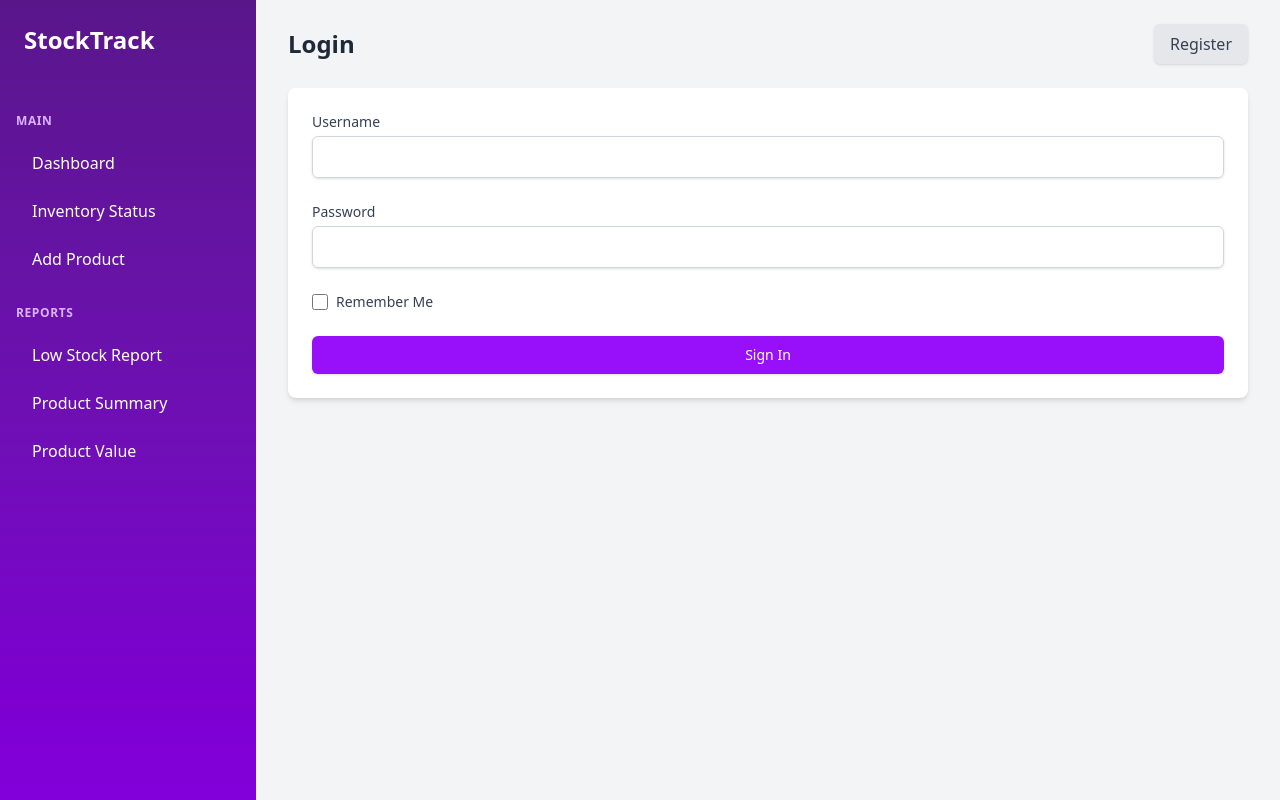
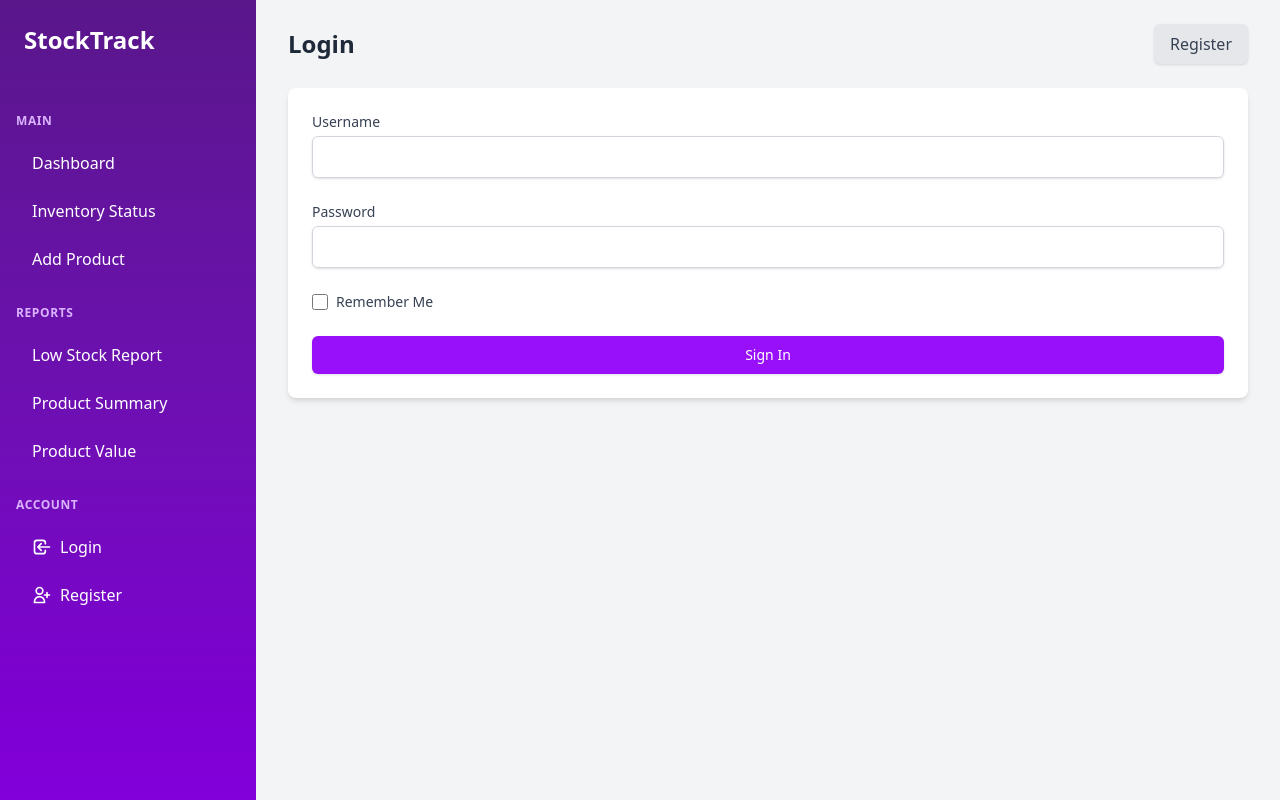
Before and after one commit to jujubear24/inventory_app, a Flask app: a page that uses app/templates/base.html in a window 1280 px wide. Run offline with Flask 3, Linux system fonts and the light colour scheme; style sheets or scripts are compiled from the project's sources.

Commit message:
update[base template]: Update 'base' template to include authentication elements

```diff
--- a/app/templates/base.html
+++ b/app/templates/base.html
@@ -16,19 +16,37 @@
                 <div class="text-2xl font-bold">StockTrack</div>
             </div>
 
+            <!-- User info section - only show if logged in -->
+            {% if current_user.is_authenticated %}
+            <div class="p-4 mb-2 border-b border-purple-800/30">
+                <div class="flex items-center">
+                    <div
+                        class="w-10 h-10 rounded-full bg-purple-600 flex items-center justify-center font-bold text-lg">
+                        {{ current_user.username[0].upper() }}
+                    </div>
+                    <div class="ml-3">
+                        <div class="font-medium">{{ current_user.full_name }}</div>
+                        <div class="text-xs text-purple-300">
+                            {% if current_user.is_admin %}Admin{% else %}User{% endif %}
+                        </div>
+                    </div>
+                </div>
+            </div>
+            {% endif %}
+
             <!-- Navigation sections -->
             <div class="p-4">
                 <div class="text-xs font-semibold uppercase tracking-wider text-purple-300 mb-3 mt-4">Main</div>
                 <nav class="space-y-1">
-                    <a href="{{ url_for('main.product_list') }}"
-                        class=" py-2.5 px-4 rounded-lg hover:bg-white/10 transition-colors flex items-center text-white">
+                    <a href="{{ url_for('routes.product_list') }}"
+                        class="py-2.5 px-4 rounded-lg hover:bg-white/10 transition-colors flex items-center text-white">
                         Dashboard
                     </a>
-                    <a href="{{ url_for('main.inventory_status') }}"
+                    <a href="{{ url_for('routes.inventory_status') }}"
                         class=" py-2.5 px-4 rounded-lg hover:bg-white/10 transition-colors flex items-center text-white">
                         Inventory Status
                     </a>
-                    <a href="{{ url_for('products.add_product') }}"
+                    <a href="{{ url_for('routes.add_product') }}"
                         class=" py-2.5 px-4 rounded-lg hover:bg-white/10 transition-colors flex items-center text-white">
                         Add Product
                     </a>
@@ -36,19 +54,68 @@
 
                 <div class="text-xs font-semibold uppercase tracking-wider text-purple-300 mb-3 mt-6">Reports</div>
                 <nav class="space-y-1">
-                    <!-- Removed stock_level_report from navigation -->
-                    <a href="{{ url_for('reports.low_stock_report') }}"
+                    <a href="{{ url_for('routes.low_stock_report') }}"
                         class=" py-2.5 px-4 rounded-lg hover:bg-white/10 transition-colors flex items-center text-white">
                         Low Stock Report
                     </a>
-                    <a href="{{ url_for('reports.product_summary_report') }}"
-                        class=" py-2.5 px-4 rounded-lg hover:bg-white/10 transition-colors flex items-center text-white">
+                    <a href="{{ url_for('routes.product_summary_report') }}"
+                        class="py-2.5 px-4 rounded-lg hover:bg-white/10 transition-colors flex items-center text-white">
                         Product Summary
                     </a>
-                    <a href="{{ url_for('reports.product_value_report') }}"
-                        class=" py-2.5 px-4 rounded-lg hover:bg-white/10 transition-colors flex items-center text-white">
+                    <a href="{{ url_for('routes.product_value_report') }}"
+                        class="py-2.5 px-4 rounded-lg hover:bg-white/10 transition-colors flex items-center text-white">
                         Product Value
                     </a>
+                </nav>
+
+                <!-- Admin section - only visible to admin users -->
+                {% if current_user.is_authenticated and current_user.is_admin %}
+                <div class="text-xs font-semibold uppercase tracking-wider text-purple-300 mb-3 mt-6">Administration
+                </div>
+                <nav class="space-y-1">
+                    <a href="{{ url_for('admin.user_list') }}"
+                        class="py-2.5 px-4 rounded-lg hover:bg-white/10 transition-colors flex items-center text-white">
+                        User Management
+                    </a>
+                </nav>
+                {% endif %}
+
+                <!-- Authentication links -->
+                <div class="text-xs font-semibold uppercase tracking-wider text-purple-300 mb-3 mt-6">Account</div>
+                <nav class="space-y-1">
+                    {% if current_user.is_authenticated %}
+                    <a href="{{ url_for('auth.logout') }}"
+                        class="py-2.5 px-4 rounded-lg hover:bg-white/10 transition-colors flex items-center text-white">
+                        <svg class="w-5 h-5 mr-2" fill="none" stroke="currentColor" viewBox="0 0 24 24"
+                            xmlns="http://www.w3.org/2000/svg">
+                            <path stroke-linecap="round" stroke-linejoin="round" stroke-width="2"
+                                d="M17 16l4-4m0 0l-4-4m4 4H7m6 4v1a3 3 0 01-3 3H6a3 3 0 01-3-3V7a3 3 0 013-3h4a3 3 0 013 3v1">
+                            </path>
+                        </svg>
+                        Logout
+                    </a>
+                    {% else %}
+                    <a href="{{ url_for('auth.login') }}"
+                        class="py-2.5 px-4 rounded-lg hover:bg-white/10 transition-colors flex items-center text-white">
+                        <svg class="w-5 h-5 mr-2" fill="none" stroke="currentColor" viewBox="0 0 24 24"
+                            xmlns="http://www.w3.org/2000/svg">
+                            <path stroke-linecap="round" stroke-linejoin="round" stroke-width="2"
+                                d="M11 16l-4-4m0 0l4-4m-4 4h14m-5 4v1a3 3 0 01-3 3H6a3 3 0 01-3-3V7a3 3 0 013-3h7a3 3 0 013 3v1">
+                            </path>
+                        </svg>
+                        Login
+                    </a>
+                    <a href="{{ url_for('auth.register') }}"
+                        class="py-2.5 px-4 rounded-lg hover:bg-white/10 transition-colors flex items-center text-white">
+                        <svg class="w-5 h-5 mr-2" fill="none" stroke="currentColor" viewBox="0 0 24 24"
+                            xmlns="http://www.w3.org/2000/svg">
+                            <path stroke-linecap="round" stroke-linejoin="round" stroke-width="2"
+                                d="M18 9v3m0 0v3m0-3h3m-3 0h-3m-2-5a4 4 0 11-8 0 4 4 0 018 0zM3 20a6 6 0 0112 0v1H3v-1z">
+                            </path>
+                        </svg>
+                        Register
+                    </a>
+                    {% endif %}
                 </nav>
             </div>
         </aside>
```
